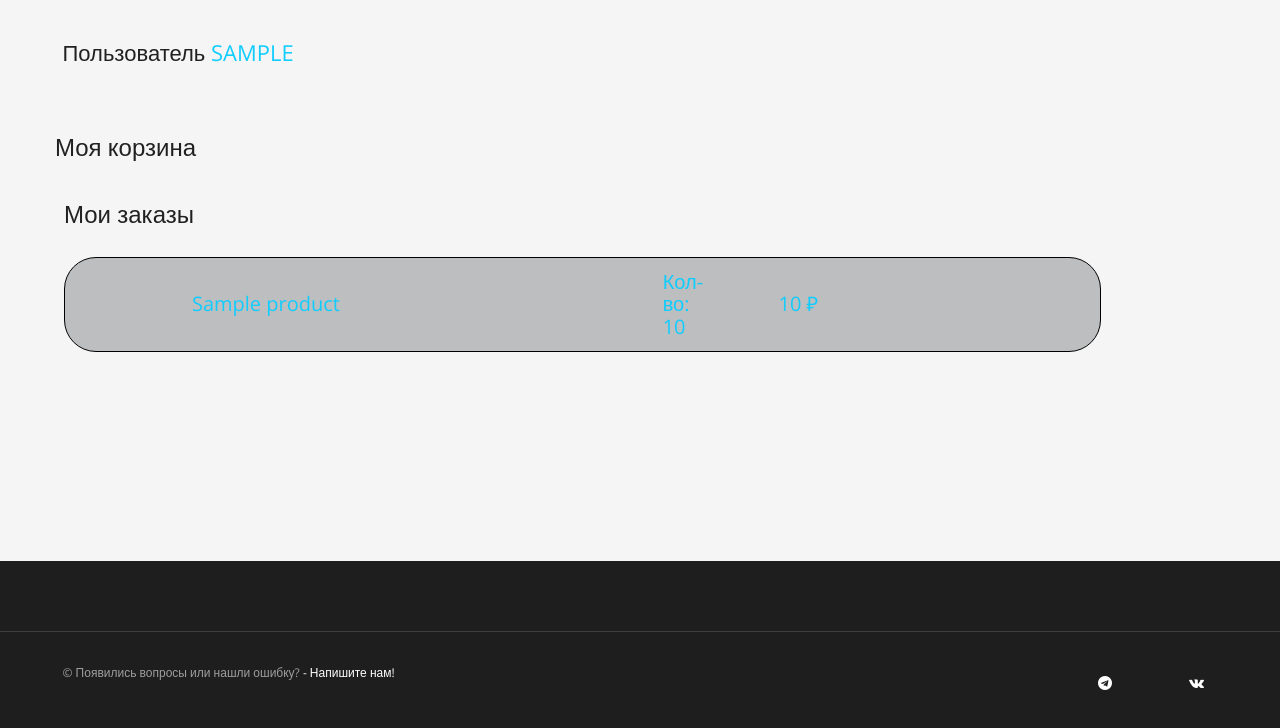
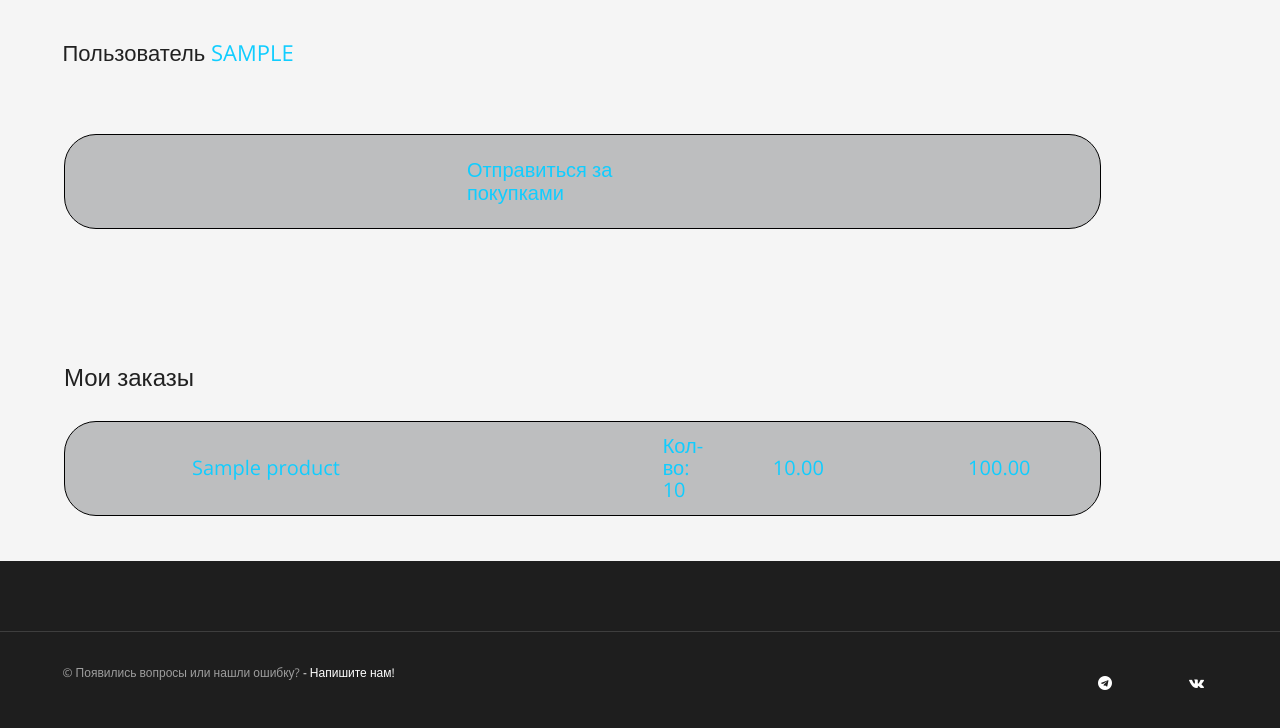
Before and after one commit to Stasnislawe/market, a Django app: page /accounts/index in a window 1280 px wide. Shown: the part 72-800 px from the top of the page. Run offline with Django 4.2, Linux system fonts and the light colour scheme; a user stored in the database is signed in; tables that the repository leaves empty hold one stand-in row (values such as "Sample post"); some libraries are stand-ins or nearby versions.

Commit message:
Изменение шаблона

```diff
--- a/project/templates/sign/profile.html
+++ b/project/templates/sign/profile.html
@@ -12,10 +12,19 @@
 					</div>
 				</div>
 			</div>
-			<h3>Моя корзина</h3>
+
 		</div>
 	<div class="table">
 		<div class="table_div">
+			{% if not cart %}
+			<div class="div">
+				<a class="td_a" href="{% url 'product_list' %}">
+					<div></div>
+					<div>Отправиться за покупками</div>
+				</a>
+			</div>
+			{% else %}
+			<h3>Моя корзина</h3>
 			{% for item in cart %}
 			{% with product=item.product %}
 			<div class="div">
@@ -30,6 +39,11 @@
 			</div>
 			{% endwith %}
 			{% endfor %}
+			{% endif %}
+			<div class="div"></div>
+			{% if not orders %}
+			<div>Вы ничего не заказывали</div>
+			{% else %}
 			<h3> Мои заказы</h3>
 			{% for order in orders %}
 			{% with ord=order.product %}
@@ -37,12 +51,14 @@
 				<a class="td_a" href="{{ product.get_absolute_url }}">
 					<div>{{ ord.name }}</div>
 					<div><img class="img" src="{{ product.image.url }}"></div>
-					<div title="Количество">Кол-во: {{ ord.quantity }}</div>
-					<div title="Стоимость за 1 единицу">{{ ord.price|currency }}</div>
+					<div title="Количество">Кол-во: {{ order.quantity }}</div>
+					<div title="Стоимость за 1 единицу">{{ order.price }}</div>
+					<div>{{ order.get_cost }}</div>
 				</a>
 			</div>
 			{% endwith %}
 			{% endfor %}
+			{% endif %}
 		</div>
 	</div>
 
```
